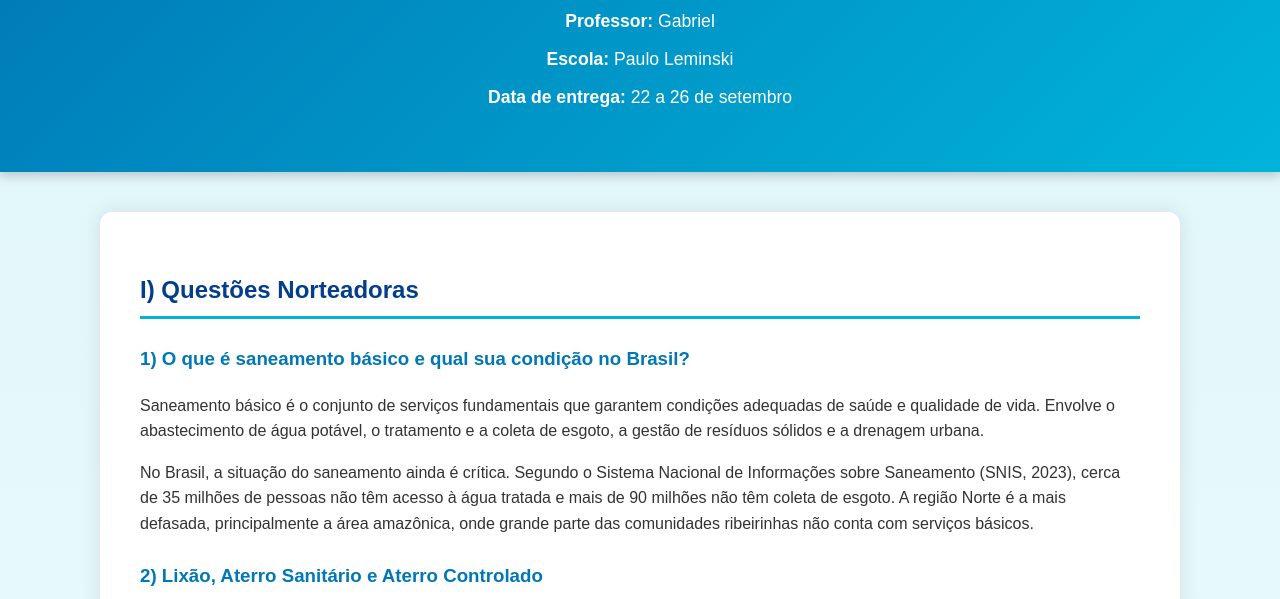
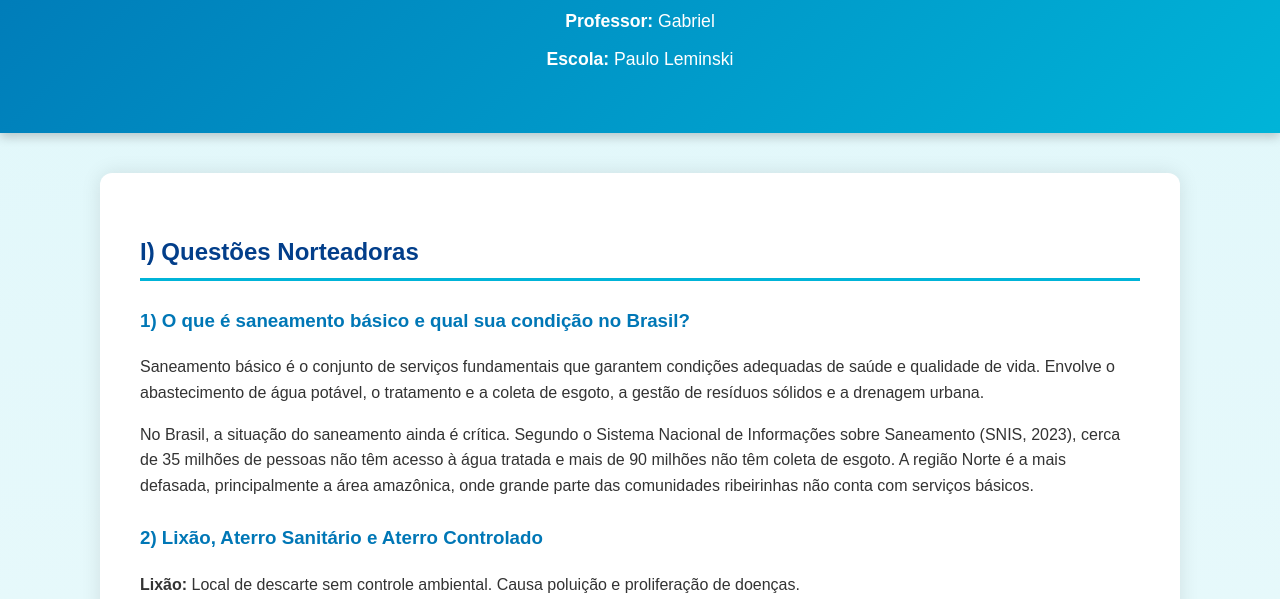
Before and after one commit to trabalhosescola-Igtm/Trabalho-Quimica, a plain HTML site: page index.html in a window 1280 px wide. Shown: the part 155-754 px from the top of the page. Drawn offline with Linux system fonts and the light colour scheme.

Commit message:
index.html

```diff
--- a/index.html
+++ b/index.html
@@ -106,7 +106,6 @@
   <p><strong>Tema:</strong> Saneamento Básico e Bacia Amazônica</p>
   <p><strong>Professor:</strong> Gabriel</p>
   <p><strong>Escola:</strong> Paulo Leminski</p>
-  <p><strong>Data de entrega:</strong> 22 a 26 de setembro</p>
 </header>
 
 <main>
```
